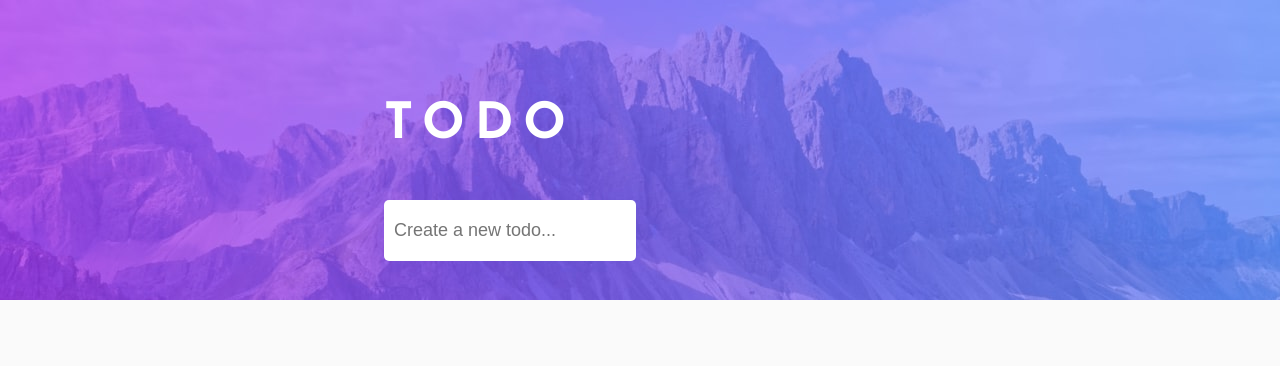
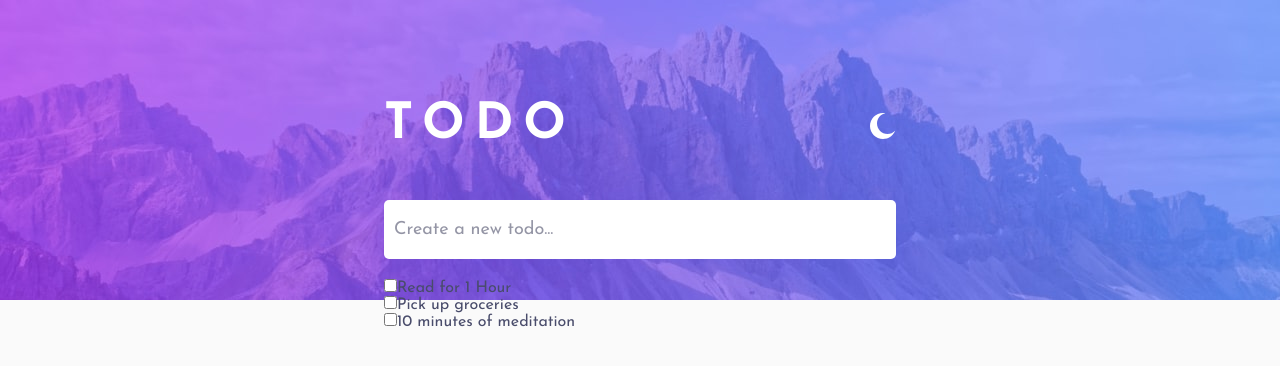
Before and after one commit to unbounce/pretty-todo-list, a React (Create React App) app: page / in a window 1280 px wide. Shown: the top 366 px of the page. Built offline with nearby package versions, Linux system fonts and the light colour scheme.

Commit message:
Starting on list items

```diff
--- a/src/App.js
+++ b/src/App.js
@@ -1,20 +1,23 @@
-import logo from './logo.svg';
+import moon from './icon-moon.svg';
 import './App.scss';
-
+import TodoList from './TodoList';
 function App() {
   return (
     <div className="App">
       <header className="header">
-        <div className="container">
+        <div className="container header__container">
           <h1>Todo</h1>
+          <img src={moon} alt="moon"></img>
         </div>
 
       </header>
       <main>
           <div className="container">
-          <form>
-            <input type="text" placeholder="Create a new todo..."/>
-          </form>
+            <form>
+              <input type="text" placeholder="Create a new todo..."/>
+            </form>
+
+            <TodoList></TodoList>
           </div>
       </main>
     </div>
--- a/src/App.scss
+++ b/src/App.scss
@@ -10,15 +10,19 @@ html {
 }
 body {
   font-family: 'Josefin Sans', sans-serif;
-  background-color: $light-grey;
+  background-color: $grey-1;
   font-size: 1.6rem;
 }
 
-header {
+.header {
   background-size: cover;
   background-image: url('./assets/images/bg-desktop-light.jpg');
   height: 30rem;
-}
+
+  &__container {
+    display: flex;
+    justify-content: space-between;
+    align-items: center;
 
     h1 {
       text-transform: uppercase;
@@ -27,6 +31,12 @@ h1 {
       font-size: 5rem;
       letter-spacing: 10px;
     }
+  }
+
+
+}
+
+
 
 .container {
   width: 40%;
@@ -38,13 +48,23 @@ main {
 }
 
 form {
+  margin-bottom: 2rem;
+
   input {
+    width: 100%;
     border: none;
     padding: 2rem 1rem;
     font-size: 1.8rem;
     border-radius: 5px;
+    font-family: inherit;
+    color: $grey-3;
+
+    &::placeholder {
+      color: $grey-3;
+    }
     &:active, &:focus {
       border-style: none;
+      outline: none;
     }
   }
 }
--- /dev/null
+++ b/src/TodoList/TodoList.module.scss
@@ -0,0 +1,5 @@
+@import '../variables';
+.list {
+    color: $grey-4;
+    list-style: none;
+  }
--- /dev/null
+++ b/src/TodoList/index.js
@@ -0,0 +1,22 @@
+import React from "react";
+import TodoListItem from '../TodoListItem';
+import styles from './TodoList.module.scss';
+
+const items = [
+    'Read for 1 Hour',
+    'Pick up groceries',
+    '10 minutes of meditation'
+]
+
+const checklist = items.map((todoItem, index) => {
+    return <TodoListItem key={index} item={todoItem}></TodoListItem>
+})
+const TodoList = () => {
+    return (
+        <ul className={styles["list"]}>
+            {checklist}
+          </ul>
+    )
+}
+
+export default TodoList;
--- /dev/null
+++ b/src/TodoListItem/index.js
@@ -0,0 +1,11 @@
+import React, { useState } from 'react';
+import styles from './TodoListItem.module.scss';
+function TodoListItem({item}) {
+    return (
+            <li>
+                <input type="checkbox" name="item-completed" value={item} />{item}
+            </li>
+        );
+}
+
+export default TodoListItem;
--- a/src/_variables.scss
+++ b/src/_variables.scss
@@ -1,3 +1,5 @@
 $white: #FFFFFF;
-$light-grey: #FAFAFA;
+$grey-1: #FAFAFA;
 $grey-2: #979797;
+$grey-3: #9495A5;
+$grey-4: #494C6B;
```
Also changed, not shown: src/TodoListItem/TodoListItem.module.scss (added), src/icon-moon.svg (renamed from src/assets/images/icon-moon.svg). Lines whose indentation alone changed are shown as unchanged.
